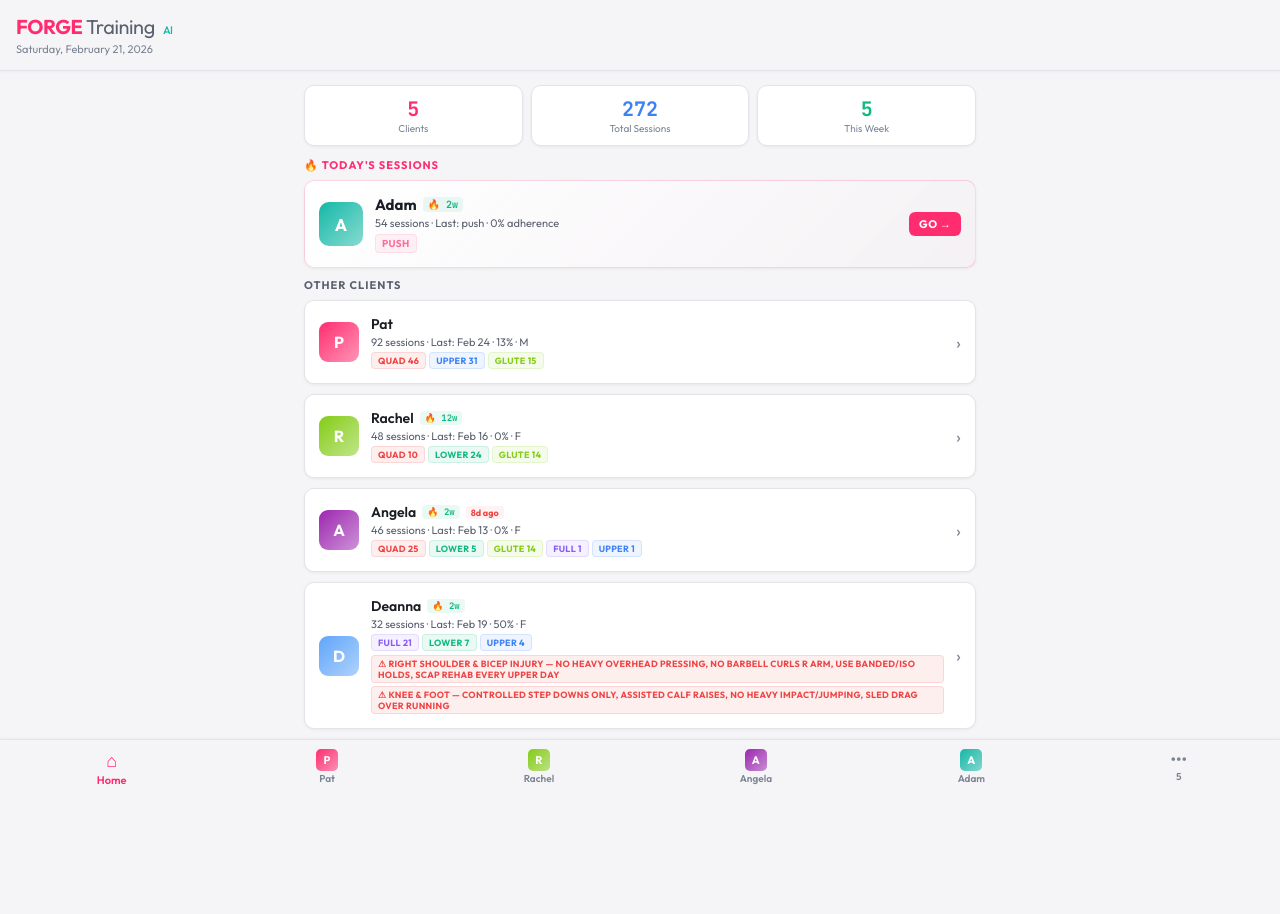
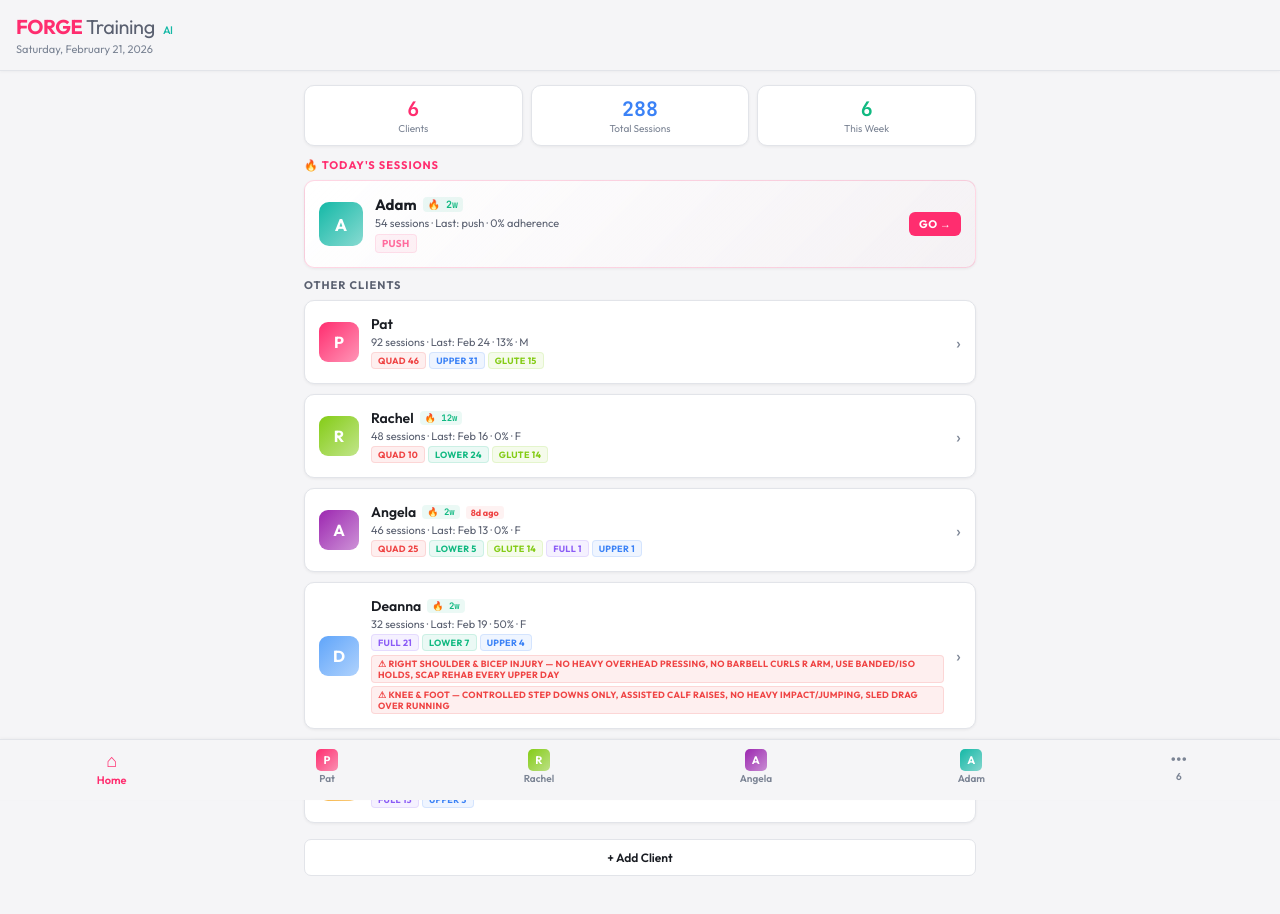
Before and after one commit to landrundev/Forge, a React (Vite) app: page / in a window 1280 px wide. Shown: the top 914 px of the page. Before the commit the page ends 866 px from the top, so only its background shows below. Built offline with nearby package versions, Linux system fonts and the light colour scheme.

Commit message:
Add files via upload

```diff
--- a/src/App.jsx
+++ b/src/App.jsx
@@ -341,6 +341,32 @@
 mk("2026-02-12","full","Full Body Band + Cable","abike",[["Scap Work",["Band Shoulder Stretch",1,1,null],["Band Shoulder Circle",1,1,null]],["Circuit 1",["Banded Chest Press",4,10,null,"thin red"],["Band Pull Apart",4,10,null],["Scap Push Up",4,10,null,"elbows & knees"]],["Circuit 2",["Leg Curl",4,10,null,"45/10/5"],["Cable Row",4,10,null],["Sumo Squat",4,10,null,"purple"]],["Core",["Cable Crunch Hold",1,10,null,"2sec hold"],["Low Plank Hold",1,30,null,"sec"]],["Circuit 3",["Band Curl",4,10,null],["Leg Extension",4,10,null,"45/10/5"],["Cable Tricep Extension",4,10,40]],["Finisher",["Walk or Row",1,1,null,null]]]),
 mk("2026-02-19","lower","Lower Body HT + Sumo","abike",[["Main",["Hip Thruster",4,8,95]],["Circuit 1",["Leg Extension",4,8,null,"45/25"],["Calf Raise",4,10,null,"plate, each"]],["Core",["Knee Tuck on Box",4,10,null],["Hip Flexor",4,8,null,"each"],["Banded Abductor",4,10,null,"each"]],["Circuit 2",["Hamstring Curl",4,8,null,"45/25/10"],["Sumo Squat Pulse",4,20,null,"purple"]]]),
 ];
+
+const SEED_KERIE=[
+  mk("2025-10-03","full","Full Body","3 min bike, PVC, leg band warm up",[["Circuit – 3-4 rds",["Incline Push Up",4,10,null],["KB Squat to High Pull",4,10,15],["Bench Dips",4,8,null]],["Core – 3-4 rds",["Weighted Dead Bug",4,10,10],["Russian Twist",4,20,null]],["Circuit – 3-4 rds",["DB Bicep Curl",4,8,10],["KB Sumo Squat",4,8,25],["Farmer's Carry",4,2,25]],["Finisher – 3 rds",["Bike",3,1,null],["Med Ball Slams",3,10,15]]]),
+  mk("2025-10-10","full","Full Body","Bike 3 min, class warm up",[["Circuit – 4 rds",["DB Push Press",4,8,null],["KB Goblet Squat",4,8,null],["Plate Front Raise",4,8,null]],["Core – 3 rds",["Plate Halo",3,10,null],["Side Crunch",3,10,null]],["Circuit – 4 rds",["Hammer Curl",4,10,null],["Split Lunge",4,8,null],["Cable Tricep Push Down",4,10,null]],["Finisher – 4 rds",["Ski",4,10,null],["KB High Pull",4,10,null]]]),
+  mk("2025-10-17","full","Full Body","Bike 3 min, class warm up",[["Glute Activation – 3 rds",["Banded Glute Bridge",3,10,null],["Abductor Pulse",3,15,null]],["Circuit – 4 rds",["KB Curl to Press",4,8,25],["Leg Extension",4,10,null],["Cable Diagonal Tricep",4,10,null]],["Circuit – 4 rds",["DB Crush Grip Press",4,8,null],["Cable Row",4,10,null],["Leg Curl",4,8,null]],["Finisher – 4 rds",["Row",4,1,null,"150m"],["KB Squat to High Pull",4,10,null]]]),
+  mk("2025-10-24","full","Full Body","3 min bike, PVC, leg band warm up",[["Circuit – 4 rds",["Cable Row",4,10,null],["Goblet Squat",4,10,25],["Barbell Incline Push Up",4,10,null]],["Circuit – 4 rds",["DB Zottman Curl",4,8,12],["DB Lunge Pulse",4,10,10],["Cable Tricep Push Down",4,10,null]],["Core – 4 rds",["DB Weighted Dead Bug",4,20,8],["Heel Taps",4,20,null]],["Finisher – 3-4 rds",["Row",4,1,null,"1 min"],["KB High Pull",4,8,25],["KB Bicep Curl",4,8,25]]]),
+  mk("2025-11-21","full","Full Body","3 min bike, PVC, leg band warm up",[["Circuit – 3-4 rds",["Incline Push Up",4,10,null],["KB Squat to High Pull",4,10,15],["Bench Dips",4,8,null]],["Core – 3-4 rds",["Weighted Dead Bug",4,10,10],["Russian Twist",4,20,null]],["Circuit – 3-4 rds",["DB Bicep Curl",4,8,10],["KB Sumo Squat",4,8,25],["Farmer's Carry",4,2,25]],["Finisher – 3 rds",["Bike",3,1,null],["Med Ball Slams",3,10,15]]]),
+  mk("2025-12-05","full","Full Body","Bike 3 min, PVC, leg band warm up",[["Circuit – 4 rds",["Plate Overhead Press",4,10,35],["KB Goblet Squat",4,10,25],["Plate Front Raise",4,10,15]],["Circuit – 4 rds",["7-7-7 Curls",4,21,12],["Leg Extension",4,10,55],["S/A Row",4,10,30]],["Circuit – 4 rds",["Incline Push Up",4,10,10],["Leg Curl",4,10,55],["DB Side Crunch",4,10,null]],["Finisher – 3 rds",["Row",3,1,null,"200m"],["Farmer's Carry",3,1,25],["KB Calf Raise",3,10,25]]]),
+  mk("2025-12-08","full","Full Body","3 min bike, band upper + lower warm up",[["Circuit – 4 rds",["Hammer Curl",4,10,12],["Leg Extension",4,10,45],["Cable Row",4,10,45]],["Circuit – 3 rds",["Leg Curl",3,10,45],["Cable Tricep Push Down",3,10,35],["Split Squat Lunge",3,10,null]],["Core – 3 rds",["Alt Bird Dog",3,10,null],["Russian Twist",3,20,10]]]),
+  mk("2025-12-12","upper","Full Upper","3 min bike, PVC",[["Circuit – 4 rds",["7-7-7 Curls",4,21,10],["S/A Row",4,10,25],["Band Tricep Kickback",4,10,null]],["Core – 3 rds",["Plate Halo",3,10,10],["Plate Overhead March",3,20,null],["KB Side Crunch",3,10,15]],["Circuit – 4 rds",["Crush Grip Press",4,10,10],["Cable Row",4,10,null],["Around the World",4,10,8]],["Finisher – 3 rds",["Ski",3,10,null],["KB High Pull",3,10,15]]]),
+  mk("2025-12-22","full","Full Body","3 min bike, PVC, leg band warm up",[["Circuit – 4 rds",["Incline Push Up",4,10,null],["KB Sumo Squat",4,10,35],["KB High Pull",4,10,25]],["Core – 3 rds",["Weighted Dead Bug",3,10,5],["Russian Twist",3,20,15]],["Circuit – 4 rds",["ISO Hammer Curl",4,8,15],["Leg Extension",4,10,55],["Farmer's Carry",4,2,null]],["Finisher – 3 rds",["Bike Arms Only",3,1,null],["Leg Curl",3,10,55]]]),
+  mk("2025-12-29","full","Full Body","Bike 3 min, PVC, leg band warm up",[["Circuit – 4 rds",["Plate Overhead Press",4,10,25],["Banded Sissy Squat",4,10,null],["Barbell Row",4,10,null]],["Circuit – 4 rds",["Curl Bar",4,10,25],["Leg Extension",4,10,60],["Tricep Cable Extension",4,10,30]],["Circuit – 4 rds",["Incline Push Up",4,10,null],["Leg Curl",4,10,55],["DB Side Crunch",4,10,null]],["Core + Finisher",["Banded Glute Bridge w/ Lat Pullover",3,10,null],["Band Adductor Pulse",3,20,null],["Row",3,1,null,"200m"],["Farmer's Carry",3,1,25],["KB Calf Raise",3,10,25]]]),
+  mk("2026-01-02","upper","Full Upper","3 min bike, PVC",[["Circuit – 4 rds",["DB Curl",4,10,12],["Barbell Row",4,10,null],["Band Tricep Kickback",4,10,null]],["Core – 3 rds",["Plate Halo Hip to Hip",3,10,10],["Plate Overhead March",3,20,null]],["Circuit – 4 rds",["Crush Grip Press",4,10,10],["Cable Row",4,10,null],["Around the World",4,10,8]],["Finisher – 3 rds",["Ski",3,10,null],["KB High Pull",3,10,15]]]),
+  mk("2026-01-05","full","Full Body","Row 3 min, PVC, leg band warm up",[["Circuit – 4 rds",["Bench Press",4,10,45],["Goblet Squat",4,10,35],["Cable Crunch",4,10,null]],["Circuit – 4 rds",["Hammer Curl",4,10,12],["Leg Extension",4,10,55],["S/A Row",4,10,30]],["Circuit – 4 rds",["Leg Curl",4,10,55],["Med Ball Slams",4,10,20],["S/A Cable Diagonal Tricep",4,10,null]],["Finisher",["Ski",1,12,null,"12 cal"],["Sumo Squat Pulse",1,15,35]]]),
+  mk("2026-01-09","upper","Upper","Bike warm up, PVC",[["Circuit – 4 rds",["DB ISO Bicep Curl",4,8,null],["S/A Banded Lat Pull Down",4,8,null],["DB Tricep Extension",4,8,null]],["Core – 3 rds",["Ab Rollout",3,10,null],["Flutter Kicks",3,10,null]],["Circuit – 4 rds",["Barbell Bent Over Row",4,8,null],["Cable Row Machine",4,8,null],["Knee Push Up",4,8,null]],["AMRAP",["Bike",1,1,null,"1 min"],["KB Curl",1,10,25],["KB Press",1,10,15]]]),
+  mk("2026-01-12","full","Full Body","Bike 3 min, PVC, leg band warm up",[["Circuit – 4 rds",["Plate Overhead Press",4,10,25],["Sumo Squat",4,10,35],["Gorilla Row",4,10,25]],["Circuit – 4 rds",["Curl Bar",4,10,25],["Leg Extension",4,10,60],["Cable Diagonal Extension",4,10,30]],["Circuit – 4 rds",["Incline Push Up",4,10,null],["Leg Curl",4,10,60],["DB Side Crunch",4,10,null]],["Core + Finisher",["Banded Glute Bridge w/ Lat Pullover",3,10,15],["Band Adductor Pulse",3,20,null],["Row",3,1,null,"200m"],["Farmer's Carry",3,1,25],["KB Calf Raise",3,10,25]]]),
+  mk("2026-02-13","full","Full Body","Bike 3 min, PVC, leg band warm up",[["Circuit – 4 rds",["DB Push Press",4,8,10],["Sumo Squat",4,10,35],["S/A Row",4,10,20]],["Circuit – 4 rds",["DB Hammer Curl",4,10,12],["Leg Extension",4,10,60],["S/A Tricep Extension",4,10,20]],["Circuit – 4 rds",["Incline Push Up",4,10,null],["Leg Curl",4,10,60],["DB Side Crunch",4,10,null]],["Core + Finisher",["Banded Glute Bridge",3,10,null],["Banded Glute March",3,10,null],["Band Adductor Pulse",3,20,null],["Bike",3,1,null],["Farmer's Carry",3,1,25],["KB Calf Raise",3,10,25]]]),
+  mk("2026-02-16","full","Full Body","3 min bike, band upper + lower warm up",[["Circuit – 4 rds",["7-7-7 Curls",4,21,12],["Leg Curl",4,10,45],["Cable Row",4,10,45]],["Circuit – 3 rds",["Seated Push Press",3,10,10],["Leg Extension",3,10,45],["Cable Tricep Push Down",3,10,35]],["Core – 3 rds",["Dead Bug",3,10,5],["Heel Taps",3,20,null]],["Finisher",["Walk or Row",1,1,null],["KB High Pull",1,8,null],["Split Squat Pulse",1,10,null]]]),
+];
+
+const SEED_CLIENT_KERIE={id:"kerie",name:"Kerie",fullName:"Kerie",startDate:"2025-10-03",color:"#F59E0B",
+  scheduleDays:["M","F"],scheduleNotes:"1-2x/week, full body focus",
+  focusAreas:"Full body with emphasis on compound circuits, core stability, and conditioning finishers. Modified push-ups (incline). Uses KBs, DBs, cables, plates, machines. Building general strength.",
+  goals:"General fitness & strength. Build upper body pressing strength, improve core stability, develop conditioning base.",
+  workoutTypes:["full","upper"],
+  dob:"",gender:"F",startingWeight:"",considerations:[],checkins:[]};
 
 const SEED_CLIENT_PAT={id:"pat",name:"Pat",fullName:"Patrick",startDate:"2024-01-06",color:T.accent,
   scheduleDays:["T","TH"],scheduleNotes:"AM sessions, 2-3x/week. Typical split: Quad / Glute / Upper (Back focused)",
@@ -748,13 +774,16 @@ function WCard({w,open,toggle,live,onChange,onAction,pinned,onTogglePin,onExClic
 // ═══════════════════════════════════════════════════════════════
 function useForge(){
   const[clients,setCl]=useState([]);const[workouts,setWs]=useState({});const[loading,setL]=useState(true);const init=useRef(false);
-  const load=useCallback(async()=>{if(init.current)return;init.current=true;const ver=await S.get("forge:ver");if(!ver){await S.set("forge:ver",16);const cls=[SEED_CLIENT_PAT,SEED_CLIENT_RACHEL,SEED_CLIENT_ANGELA,SEED_CLIENT_ADAM,SEED_CLIENT_DEANNA];await S.set("forge:clients",cls);await S.set("forge:w:pat",SEED_PAT);await S.set("forge:w:rachel",SEED_RACHEL);await S.set("forge:w:angela",SEED_ANGELA);await S.set("forge:w:adam",SEED_ADAM);await S.set("forge:w:deanna",SEED_DEANNA)}
-    // Migrate: patch scheduleDays + add missing Pat Feb workouts
-    if(ver&&ver<16){await S.set("forge:ver",16);const seedMap={pat:SEED_CLIENT_PAT,rachel:SEED_CLIENT_RACHEL,angela:SEED_CLIENT_ANGELA,adam:SEED_CLIENT_ADAM,deanna:SEED_CLIENT_DEANNA};let cls=await S.get("forge:clients");if(cls){cls=cls.map(c=>{const seed=seedMap[c.id];if(seed&&!c.scheduleDays){return{...c,scheduleDays:seed.scheduleDays||[],scheduleNotes:seed.scheduleNotes||c.schedulePattern||""}}return c});await S.set("forge:clients",cls)}
+  const load=useCallback(async()=>{if(init.current)return;init.current=true;const ver=await S.get("forge:ver");if(!ver){await S.set("forge:ver",16);const cls=[SEED_CLIENT_PAT,SEED_CLIENT_RACHEL,SEED_CLIENT_ANGELA,SEED_CLIENT_ADAM,SEED_CLIENT_DEANNA,SEED_CLIENT_KERIE];await S.set("forge:clients",cls);await S.set("forge:w:pat",SEED_PAT);await S.set("forge:w:rachel",SEED_RACHEL);await S.set("forge:w:angela",SEED_ANGELA);await S.set("forge:w:adam",SEED_ADAM);await S.set("forge:w:deanna",SEED_DEANNA);await S.set("forge:w:kerie",SEED_KERIE)}
+    // Migrate: patch scheduleDays + add missing Pat Feb workouts + add Kerie
+    if(ver&&ver<16){await S.set("forge:ver",16);const seedMap={pat:SEED_CLIENT_PAT,rachel:SEED_CLIENT_RACHEL,angela:SEED_CLIENT_ANGELA,adam:SEED_CLIENT_ADAM,deanna:SEED_CLIENT_DEANNA};let cls=await S.get("forge:clients");if(cls){cls=cls.map(c=>{const seed=seedMap[c.id];if(seed&&!c.scheduleDays){return{...c,scheduleDays:seed.scheduleDays||[],scheduleNotes:seed.scheduleNotes||c.schedulePattern||""}}return c});
+      // Add Kerie if not present
+      if(!cls.find(c=>c.id==="kerie")){cls.push(SEED_CLIENT_KERIE);await S.set("forge:w:kerie",SEED_KERIE)}
+      await S.set("forge:clients",cls)}
       // Add missing Pat Feb workouts if not already present
       let patWs=await S.get("forge:w:pat");if(patWs){const existing=new Set(patWs.map(w=>w.date));const febWs=SEED_PAT.filter(w=>w.date>="2026-02-01"&&!existing.has(w.date));if(febWs.length>0){patWs=[...patWs,...febWs].sort((a,b)=>a.date.localeCompare(b.date));await S.set("forge:w:pat",patWs)}}
     }
-    let cls=await S.get("forge:clients");if(!cls||!cls.length){const d=[SEED_CLIENT_PAT,SEED_CLIENT_RACHEL,SEED_CLIENT_ANGELA,SEED_CLIENT_ADAM,SEED_CLIENT_DEANNA];cls=d;await S.set("forge:clients",d);await S.set("forge:w:pat",SEED_PAT);await S.set("forge:w:rachel",SEED_RACHEL);await S.set("forge:w:angela",SEED_ANGELA);await S.set("forge:w:adam",SEED_ADAM);await S.set("forge:w:deanna",SEED_DEANNA)}setCl(cls);const wm={};for(const c of cls){wm[c.id]=await S.get(`forge:w:${c.id}`)||[]}setWs(wm);setL(false)},[]);
+    let cls=await S.get("forge:clients");if(!cls||!cls.length){const d=[SEED_CLIENT_PAT,SEED_CLIENT_RACHEL,SEED_CLIENT_ANGELA,SEED_CLIENT_ADAM,SEED_CLIENT_DEANNA,SEED_CLIENT_KERIE];cls=d;await S.set("forge:clients",d);await S.set("forge:w:pat",SEED_PAT);await S.set("forge:w:rachel",SEED_RACHEL);await S.set("forge:w:angela",SEED_ANGELA);await S.set("forge:w:adam",SEED_ADAM);await S.set("forge:w:deanna",SEED_DEANNA);await S.set("forge:w:kerie",SEED_KERIE)}setCl(cls);const wm={};for(const c of cls){wm[c.id]=await S.get(`forge:w:${c.id}`)||[]}setWs(wm);setL(false)},[]);
   useEffect(()=>{load()},[load]);
   const saveW=async(cid,w)=>{const ws=[...(workouts[cid]||[])];const i=ws.findIndex(x=>x.id===w.id);if(i>=0)ws[i]=w;else ws.push(w);ws.sort((a,b)=>a.date.localeCompare(b.date));setWs(p=>({...p,[cid]:ws}));await S.set(`forge:w:${cid}`,ws)};
   const deleteW=async(cid,wid)=>{const ws=(workouts[cid]||[]).filter(x=>x.id!==wid);setWs(p=>({...p,[cid]:ws}));await S.set(`forge:w:${cid}`,ws)};
```
